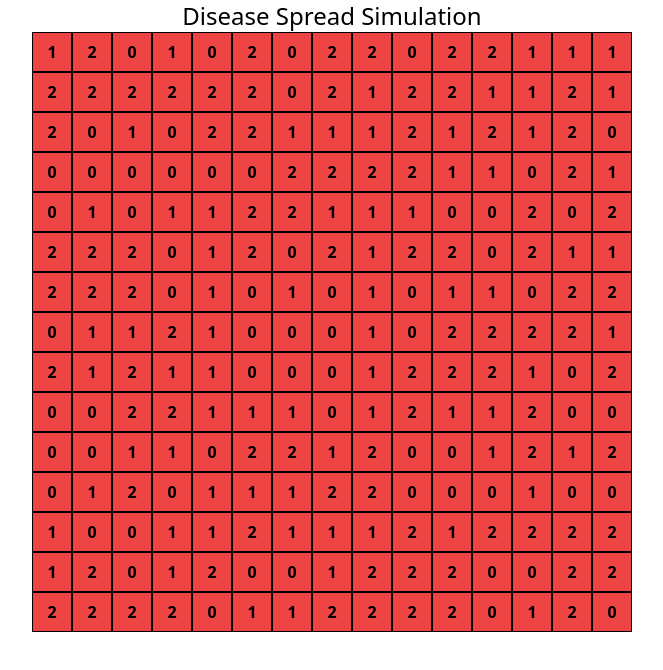
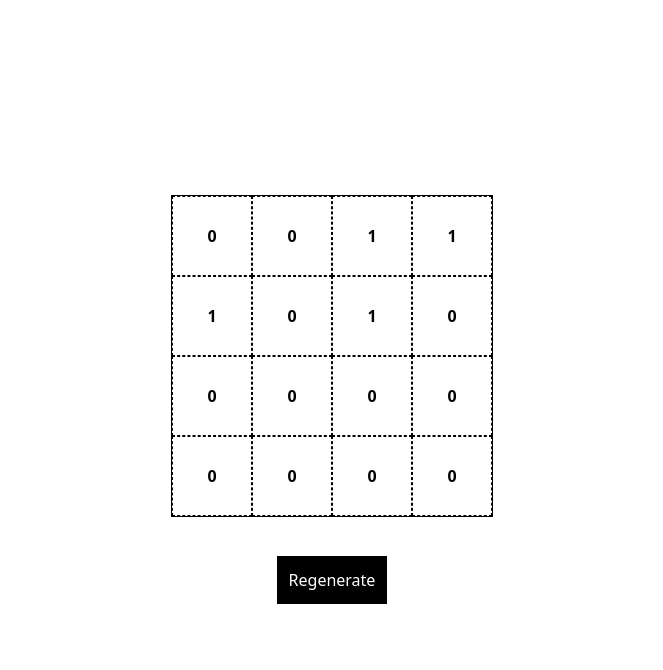
Before and after one commit to ahmadzakiakmal/Pandemic-Spread-Simulation, a Next.js app: page / in a window 1280 px wide. Shown: the top 670 px of the page, without its empty margins (308-971 px from the left). Built offline with nearby package versions, Linux system fonts and the light colour scheme.

Commit message:
feat: able to populate grid

```diff
--- a/src/pages/index.jsx
+++ b/src/pages/index.jsx
@@ -1,51 +1,77 @@
 import Image from "next/image";
 import { useEffect, useState } from "react";
 
-function GridBox({value}) {
+function GridBox({value, showVisuals}) {
   return (
-    <div className="w-[40px] !aspect-square font-bold grid place-items-center border-black border-1 border box-border bg-red-500">
-      {value}
+    <div className="w-[80px] !aspect-square font-bold grid place-items-center border-black border-1 border box-border border-dashed">
+      {
+        showVisuals ? (<></>) : (<h1>{value}</h1>)
+      }
     </div>
   );
 }
 
 export default function Home() {
-  // ? Setup Grid
-  const [rows, setRows] = useState(15);
-  const [cols, setCols] = useState(15);
+  // * Setup Grid
+  const [rows, setRows] = useState(4);
+  const [cols, setCols] = useState(4);
   const [grid, setGrid] = useState([]);
   const [colsClass, setColsClass] = useState("grid-cols-5");
 
-  useEffect(() => {
-    const newGrid = [];
-    for (let i = 0; i < rows * cols; i++) {
-      newGrid.push({
-        value: Math.floor(Math.random() * (2 - 0 + 1) + 0),
-      });
-    }
-    setGrid(newGrid);
-  }, [rows, cols]);
-
-  // ? Other Parameters
+  // * Other Parameters
   // ? Rasio orang dengan total grid - Dimodelkan dengan probabilitas adanya orang dalam tiap grid
   const [populationDensity, setPopulationDensity] = useState(0.5);
   // ? Rasio orang yang terinfeksi dengan total orang - Dimodelkan dengan probabilitas 1 orang membawa penyakit
-  const [infectionRate, setInfectionRate] = useState(0.5);
+  const [infectionRate, setInfectionRate] = useState(.1);
   // ? Ukuran seberapa menular penyakit - Dimodelkan dengan jarak neighborhood yang dapat tertular
   const [spreadRange, setSpreadRange] = useState(1);
   // ? Imunitas seseorang - Dimodelkan dengan probabilitas orang dalam jarak tertular, bisa tidak tertular
   const [immunityRate, setImmunityRate] = useState(0.5);
 
+  // * Variables for Visual Needs
+  const [showVisuals, setShowVisuals] = useState(true);
+
+
+  // * Utility Variables
+  const [refresh, setRefresh] = useState(false);
+
+  // * Populate Grid
+  useEffect(() => {
+    const newGrid = [];
+    for (let i = 0; i < rows * cols; i++) {
+      const randomNumber = Math.random();
+      console.log(randomNumber);
+      let value = 0;
+      if (randomNumber < populationDensity) {
+        const randomNumber2 = Math.random();
+        if (randomNumber2 < infectionRate) {
+          value = 2;
+        } else {
+          value = 1;
+        }
+      }
+      newGrid.push({
+        value,
+      });
+    }
+    setGrid(newGrid);
+  }, [rows, cols, refresh]);
+
   return (
-    <main className="bg-white min-h-screen relative">
-      <h1 className="text-center text-black text-2xl">Disease Spread Simulation</h1>
-      <div className="flex justify-center items-center">
-        <div className="simulation-grid w-fit" style={{"--grid-cols": cols}}>
+    <main className="bg-white min-h-screen relative flex flex-col justify-center items-center py-10">
+      {/* <h1 className="text-center text-black text-2xl">Disease Spread Simulation</h1> */}
+      <div className="flex flex-col justify-center items-center gap-10">
+        <div className="simulation-grid w-fit outline outline-1 outline-black" style={{"--grid-cols": cols}}>
           {
             grid.map((grid, i) => (
-              <GridBox key={i} value={grid.value}  />
+              <GridBox key={i} value={grid.value} index={i} />
             ))
           }
+        </div>
+        <div className="bg-black text-white cursor-pointer p-3" onClick={() => {
+          setRefresh(!refresh);
+        }}>
+          Regenerate
         </div>
       </div>
     </main>
```
